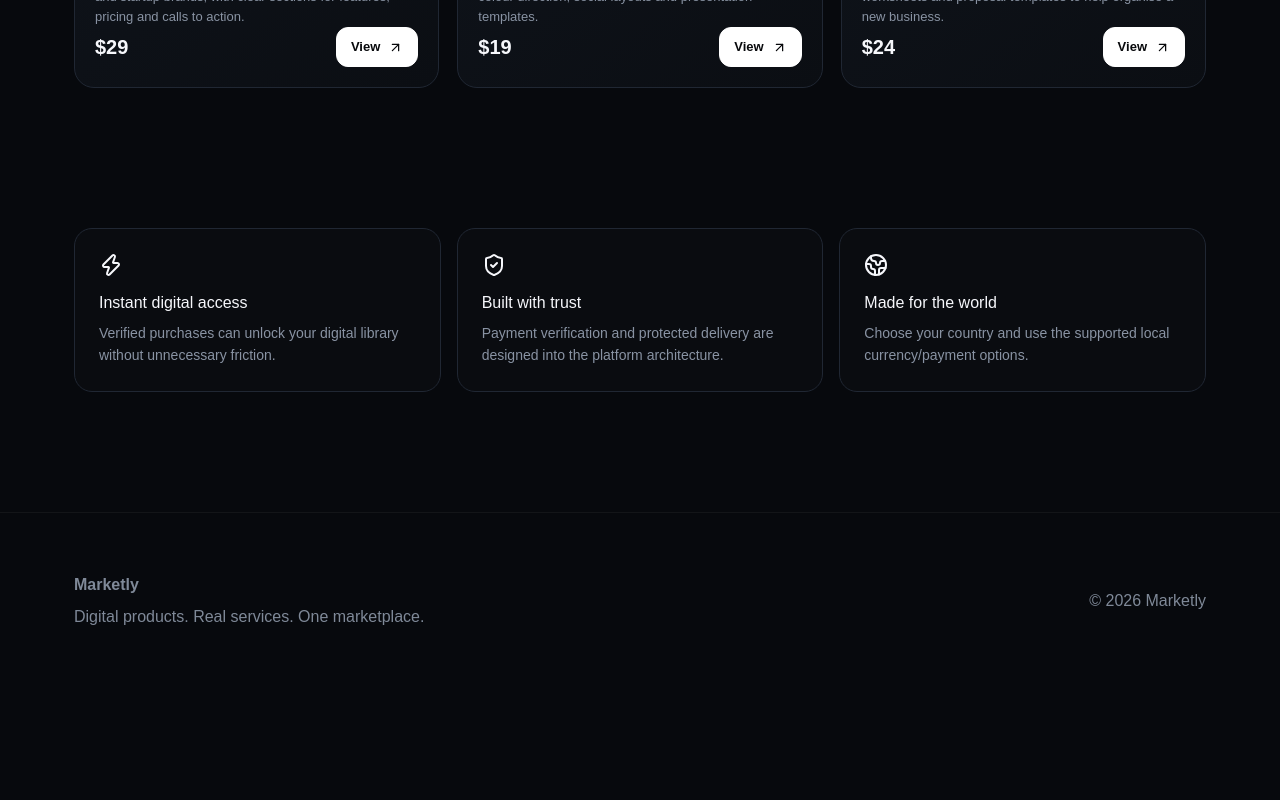
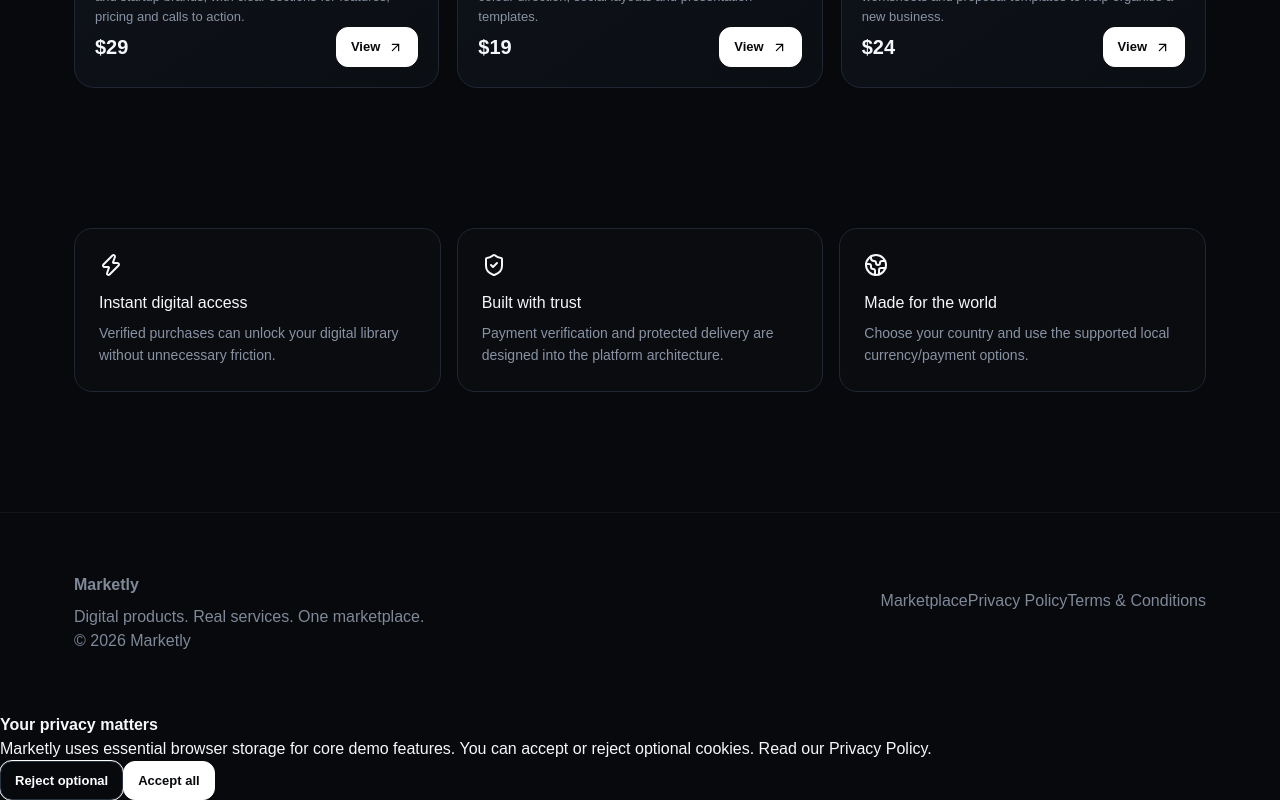
Before and after one commit to website-page/marketly, a Next.js app: page / in a window 1280 px wide. Shown: the part 1200-2000 px from the top of the page. Before the commit the page ends 1889 px from the top, so only its background shows below. Built offline with nearby package versions, Linux system fonts and the light colour scheme.

Commit message:
Add policy links, SEO metadata and cookie banner

```diff
--- a/app/layout.tsx
+++ b/app/layout.tsx
@@ -1,3 +1,36 @@
-import './globals.css'; import Navbar from '@/components/Navbar';
-export const metadata={title:'Marketly — Digital products, services & premium tools',description:'A global marketplace for digital products, creative services and premium resources.'};
-export default function RootLayout({children}:{children:React.ReactNode}){return <><Navbar/>{children}<footer className="footer"><div className="wrap row"><div><b>Marketly</b><div style={{marginTop:8}}>Digital products. Real services. One marketplace.</div></div><div>© 2026 Marketly</div></div></footer></>}
+import './globals.css';
+import Navbar from '@/components/Navbar';
+import CookieConsent from '@/components/CookieConsent';
+
+export const metadata = {
+  title: 'Marketly — Digital products, services & premium tools',
+  description: 'Discover useful digital products, creator resources and creative services from a global marketplace.',
+  applicationName: 'Marketly',
+  robots: { index: true, follow: true },
+  openGraph: {
+    title: 'Marketly — Digital products, services & premium tools',
+    description: 'Discover useful digital products, creator resources and creative services from a global marketplace.',
+    type: 'website',
+  },
+};
+
+export default function RootLayout({ children }: { children: React.ReactNode }) {
+  return <>
+    <Navbar />
+    {children}
+    <footer className="footer">
+      <div className="wrap">
+        <div className="row footerTop">
+          <div><b>Marketly</b><div style={{ marginTop: 8 }}>Digital products. Real services. One marketplace.</div></div>
+          <div className="footerLinks">
+            <a href="/products">Marketplace</a>
+            <a href="/privacy-policy">Privacy Policy</a>
+            <a href="/terms">Terms &amp; Conditions</a>
+          </div>
+        </div>
+        <div className="footerBottom">© 2026 Marketly</div>
+      </div>
+    </footer>
+    <CookieConsent />
+  </>;
+}
```
